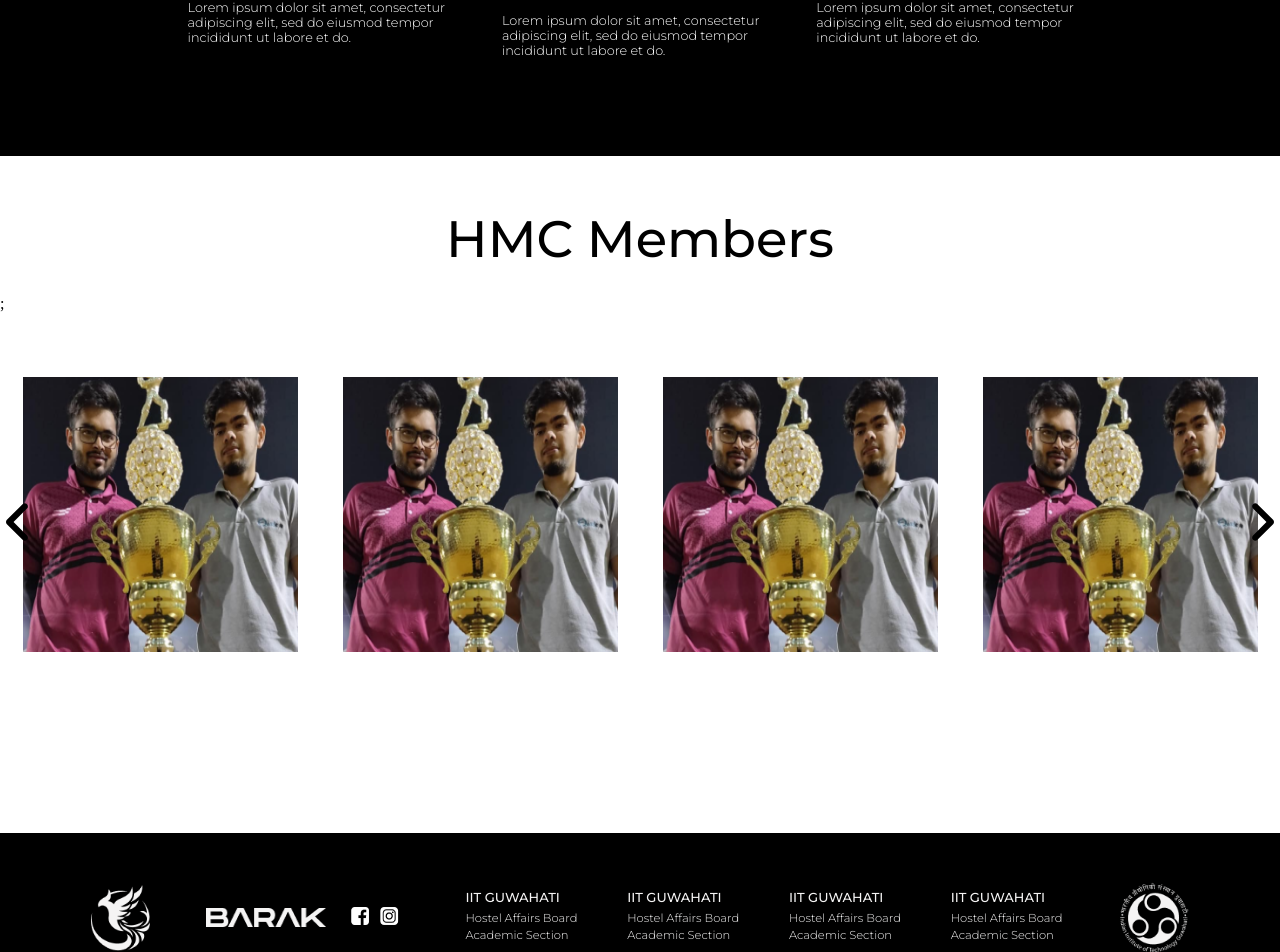
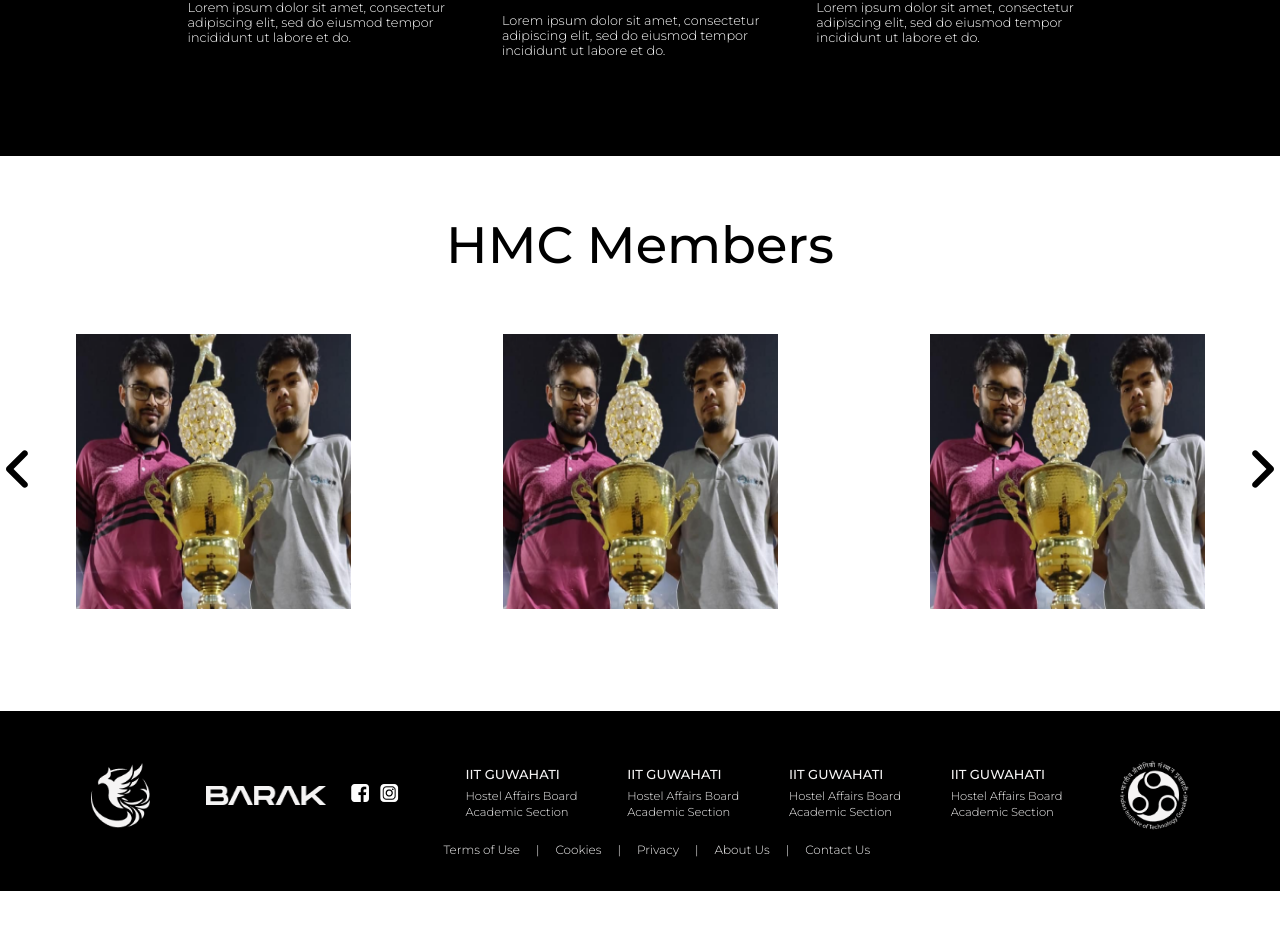
Before and after one commit to Barak-Hostel/barak-website, a React (Create React App) app: page / in a window 1280 px wide. Shown: the part 1172-2124 px from the top of the page. After the commit the page ends 2063 px from the top, so only its background shows below. Built offline with nearby package versions, Linux system fonts and the light colour scheme.

Commit message:
hmc slider css update

```diff
--- a/src/pages/Home/HmcSlider/hmcSlider.js
+++ b/src/pages/Home/HmcSlider/hmcSlider.js
@@ -57,7 +57,7 @@ export default function Hmc() {
         prevArrow: <SamplePrevArrow />,
         responsive: [
             {
-                breakpoint: 1250,
+                breakpoint: 1350,
                 settings: {
                     slidesToShow: 3,
                     slidesToScroll: 1,
@@ -87,7 +87,7 @@ export default function Hmc() {
 
     return (
         <div>
-            <h1 className={slideStyle.title}>HMC Members</h1>;
+            <h1 className={slideStyle.title}>HMC Members</h1>
             <Slider {...settings} className={slideStyle.content}>
                 {images.map((img, index) => (
                     <div className={slideStyle.slide} key={img}>
--- a/src/pages/Home/HmcSlider/slider.module.css
+++ b/src/pages/Home/HmcSlider/slider.module.css
@@ -6,10 +6,8 @@
     width: 100%;
     padding: 0;
     height: auto;
-
-    margin-top: 3.3888%;
-    height: 400px;
-    margin-bottom: 6%;
+    height: 275px;
+    margin-bottom: max(8%, 50px);
 }
 
 .content img {
@@ -37,7 +35,6 @@
     font-weight: 400;
     font-size: 24px;
     text-align: center;
-    margin-top: 20px;
     font-size: 0px;
 }
 
@@ -45,20 +42,21 @@
     border-width: 0px;
     transition: 0.3s;
     transform: translateY(-2%);
-
     font-size: 24px;
 }
 
 .arrowRight {
     position: absolute;
     right: 0.5%;
-    top: 35%;
+    top: 50%;
+    transform: translateY(-50%);
     z-index: 100;
     margin-left: 8px;
 }
 .arrowLeft {
     position: absolute;
-    top: 35%;
+    top: 50%;
+    transform: translateY(-50%);
     margin-right: 8px;
     left: 0.5%;
     z-index: 100;
@@ -76,31 +74,10 @@
     width: 25px;
 }
 
-/* @media screen and (max-width: 550px) {
-    .arrowLeft {
-        width: 10px;
-        height: 10px;
-        border: 1px solid white;
-        background-color: white;
-        border-radius: 5px;
-    }
-    .arrowRight {
-        width: 10px;
-        height: 10px;
-        border: 1px solid white;
-        background-color: white;
-        border-radius: 5px;
-    }
-} */
-/* .slider_arrow_2iq7B{
-    width: 50px;
-    hei
-} */
 .activeName {
     margin: 0;
     width: 312px;
     opacity: 1;
-
     font-family: "Montserrat";
     font-style: normal;
     font-weight: 400;
@@ -119,11 +96,10 @@
 .title {
     font-family: Montserrat;
     font-style: normal;
-
-    font-size: 4vw; /* vw is the solution to all our problems*/
+    font-size: 4vw;
     font-weight: 500;
-    padding-top: 4%;
-    padding-bottom: 2%;
+    padding-top: 4.5%;
+    padding-bottom: 4.5%;
     text-align: center;
 }
 
```
